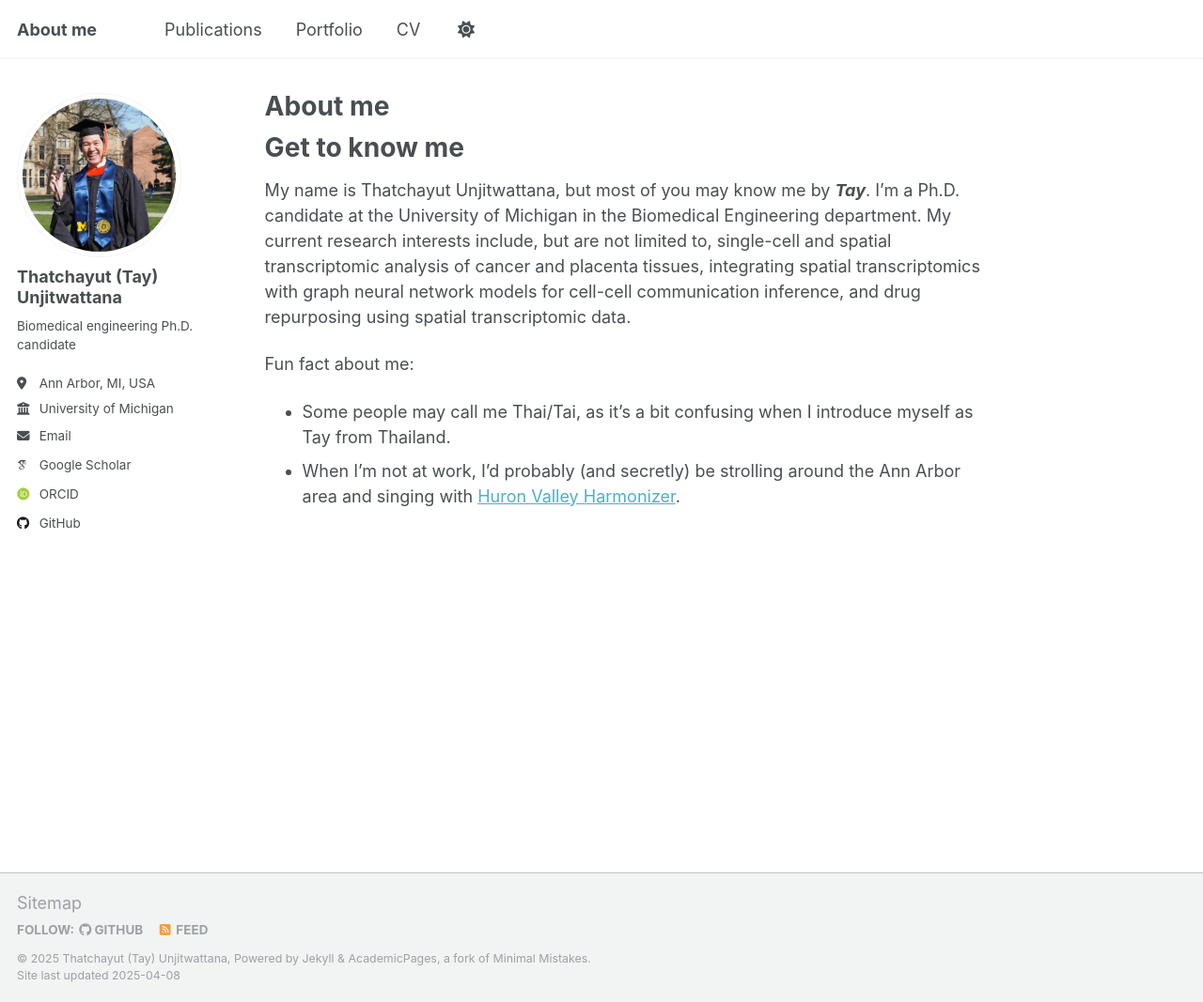
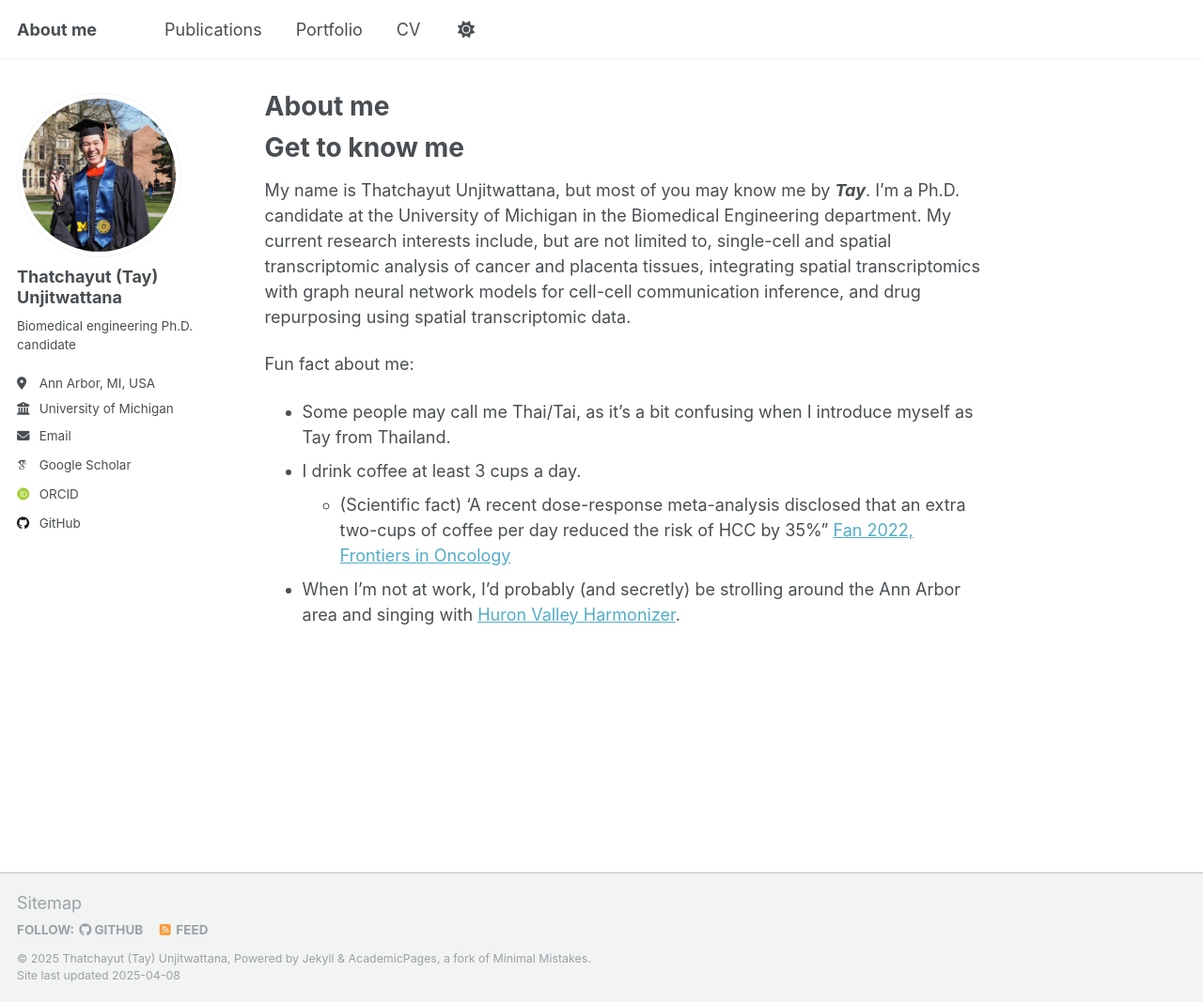
Before and after one commit to thatchayut/thatchayut.github.io, a Jekyll site: the page built from _pages/about.md, in a window 1280 px wide and 1067 px high. Shown: the whole window at 94% size. Built offline with Jekyll 4.4.1, drawn with Linux system fonts in a browser that asks for light colours; some web fonts are replaced.

Commit message:
Update about.md

```diff
--- a/_pages/about.md
+++ b/_pages/about.md
@@ -13,4 +13,6 @@ My name is Thatchayut Unjitwattana, but most of you may know me by ***Tay***. I'
 
 Fun fact about me:
 * Some people may call me Thai/Tai, as it's a bit confusing when I introduce myself as Tay from Thailand.
+* I drink coffee at least 3 cups a day.
+  * (Scientific fact) 'A recent dose-response meta-analysis disclosed that an extra two-cups of coffee per day reduced the risk of HCC by 35%" [Fan 2022, Frontiers in Oncology](https://pmc.ncbi.nlm.nih.gov/articles/PMC9623052/)
 * When I'm not at work, I'd probably (and secretly) be strolling around the Ann Arbor area and singing with [Huron Valley Harmonizer](https://sites.google.com/view/hvharmonizers).
```
